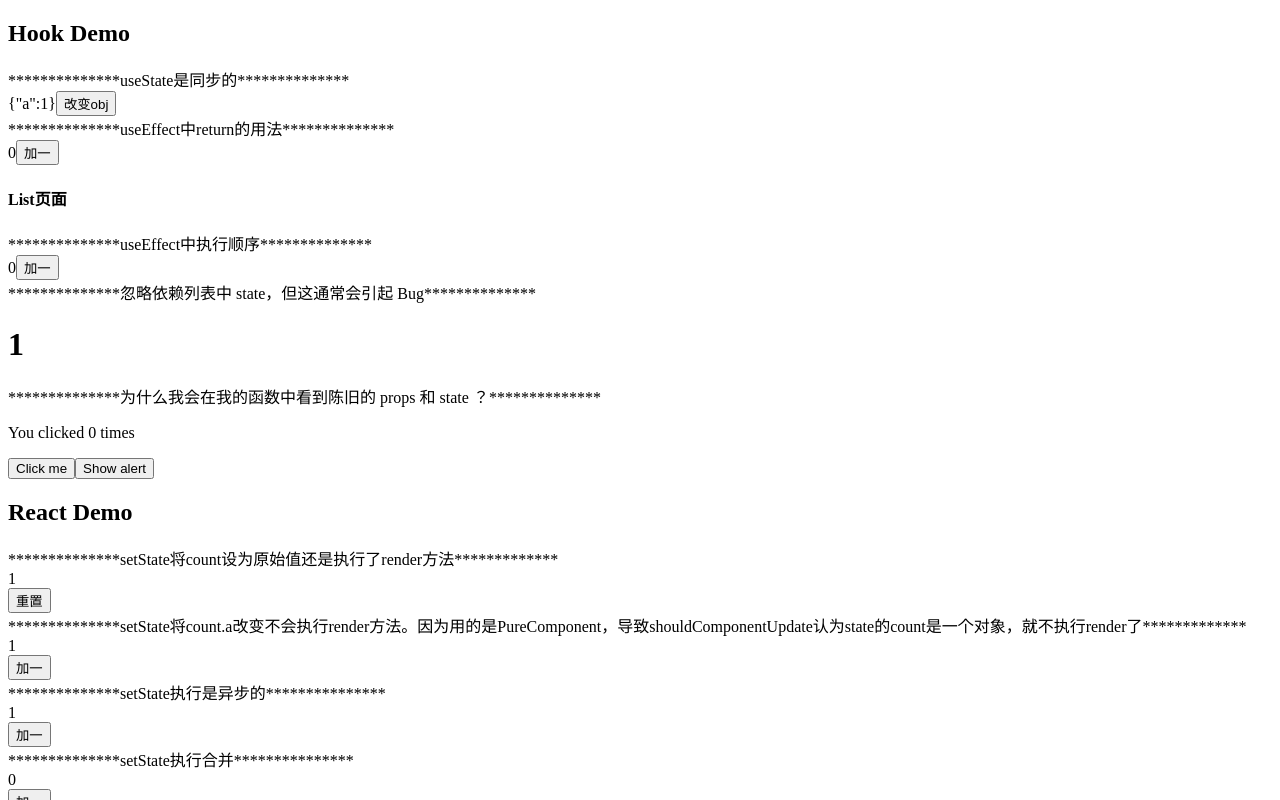
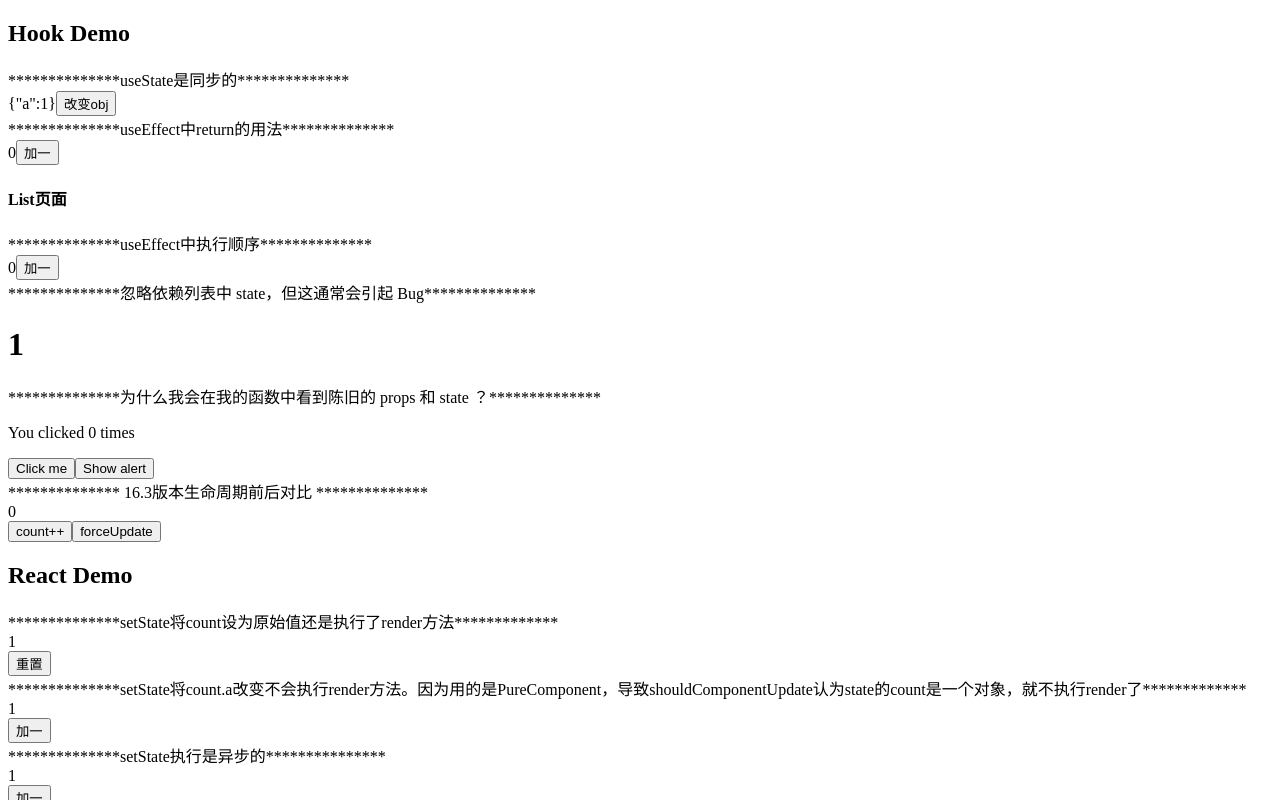
Before and after one commit to mybells/ReactStudy, a React (Create React App) app in the folder React/: page / in a window 1280 px wide. Shown: the top 800 px of the page. Built offline with nearby package versions, Linux system fonts and the light colour scheme.

Commit message:
add: react16.3版本前后生命周期

```diff
--- a/React/src/App.js
+++ b/React/src/App.js
@@ -10,6 +10,7 @@
 import SetStateDemo4 from './pages/ReactDemo/setStateDemo4'
 import RefDemo from './pages/ReactDemo/RefDemo'
 import Parent from './pages/ReactDemo/父子传值/Parent'
+import Lifecycle from './pages/ReactDemo/lifecycle'
 
 function App() {
   return (
@@ -25,6 +26,10 @@
       <UseEffectDemo3 />
       <div>**************为什么我会在我的函数中看到陈旧的 props 和 state ？**************</div>
       <GetOldValue />
+      <div>************** 16.3版本生命周期前后对比 **************</div>
+      <Lifecycle />
+
+
       <h2>React Demo</h2>
       <div>**************setState将count设为原始值还是执行了render方法*************</div>
       <SetStateDemo />
--- /dev/null
+++ b/React/src/pages/ReactDemo/lifecycle.js
@@ -0,0 +1,98 @@
+import React, { Component } from 'react';
+
+class lifecycle extends Component {
+  constructor(props) {
+    super(props);
+    console.log('constructor')
+    this.state = {
+      count: 0
+    };
+  }
+  static defaultProps = {
+    name: 1
+  }
+  // static getDerivedStateFromProps(props, state) {
+  //   console.log('getDerivedStateFromProps', props, state)
+  //   return state;
+  // }
+  componentDidMount = () => {
+    console.log('componentDidMount');
+  };
+  shouldComponentUpdate(nextProps, nextState) {
+    console.log('shouldComponentUpdate', nextProps, nextState)
+    return true;
+  }
+
+  /* render后钩子函数 */
+  // getSnapshotBeforeUpdate(prevProps, prevState) {
+  //   console.log('getSnapshotBeforeUpdate', prevProps, prevState)
+  //   return 2
+  // }
+  componentDidUpdate = (prevProps, prevState, snapShot) => {
+    console.log('componentDidUpdate', prevProps, prevState, snapShot);
+  };
+
+
+  /* 不推荐使用，已过时 */
+  componentWillMount = () => {
+    console.log('componentWillMount');
+  };
+  componentWillReceiveProps = (nextProps) => {
+    //初始化不执行，props更新执行。16.3后不推荐使用，已过时，使用getDerivedStateFromProps替代。
+    //componentWillReceiveProps方法中第一个参数代表即将传入的新的Props
+    console.log("componentWillReceiveProps");
+  }
+  componentWillUpdate = (nextProps, nextState) => {
+    //render前执行
+    console.log('componentWillUpdate');
+  }
+
+  static getDerivedStateFromError(error) {
+    console.log('getDerivedStateFromError')
+  }
+  componentDidCatch(error, info) {
+    console.log('getDerivedStateFromError')
+  }
+
+  render() {
+    console.log('render')
+    return (
+      <div>
+        <div>{this.state.count}</div>
+        <button onClick={() => this.setState((state) => { return state.count++ })}>count++</button>
+        <button onClick={() => this.forceUpdate(() => { console.log('完成forceUpdate') })}>forceUpdate</button>
+      </div>
+    );
+  }
+}
+
+export default lifecycle;
+
+/*
+1. componentWillMount、componentWillMount、componentWillMount名字会沿用到17，之后用UNSAFE_componentWillMount、UNSAFE_ccomponentWillMount、UNSAFE_ccomponentWillMount替代。
+
+2. React16.3版本后新增了两个getDerivedStateFromProps getDerivedStateFromProps钩子函数用来替代componentWillMount、componentWillMount、componentWillMount。
+使用getDerivedStateFromProps getDerivedStateFromProps就会忽略componentWillMount、componentWillMount、componentWillMount钩子函数，并报警告。
+
+3. 16.3版本之前生命周期：
+  1 组件初始化
+    constructor -> componentWillMount -> render -> componentDidMount
+  2 组件更新 – props change(props发生改变)
+    componentWillReceiveProps -> shouldComponentUpdate -> componentWillUpdate -> render -> componentDidUpdate
+  3 组件更新 – state change(this.setState()使state发生改变)
+    shoudlComponentUpdate -> componentWillUpdate -> render -> componentDidUpdate
+  4 组件更新 – 执行forceUpdate(不执行shouldComponentUpdate)
+    componentWillUpdate -> render -> componentDidUpdate
+  5 组件卸载或销毁
+    componentWillUnmount
+
+4. 16.3版本之后生命周期：
+  1 组件初始化
+    constructor -> getDerivedStateFromProps -> render -> componentDidMount
+  2 组件更新 – props change/state change(props发生改变/this.setState()使state发生改变)
+    getDerivedStateFromProps -> shouldComponentUpdate -> render -> getSnapshotBeforeUpdate -> componentDidUpdate
+  3 组件强制更新 – 执行forceUpdate(不执行shouldComponentUpdate)
+    getDerivedStateFromProps -> render -> getSnapshotBeforeUpdate -> componentDidUpdate
+  4 组件卸载或销毁
+    componentWillUnmount
+*/
```
